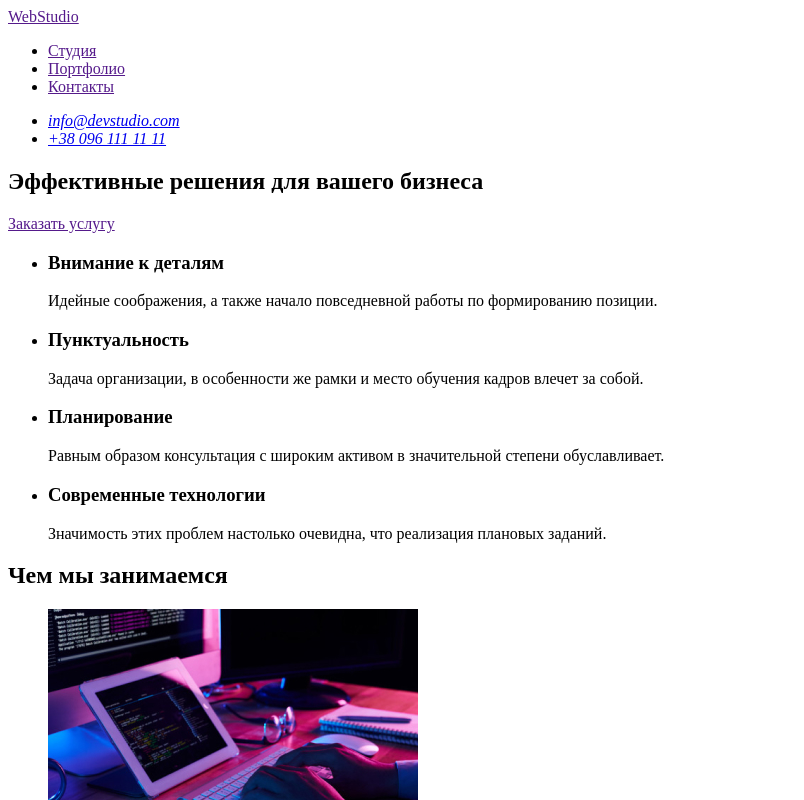
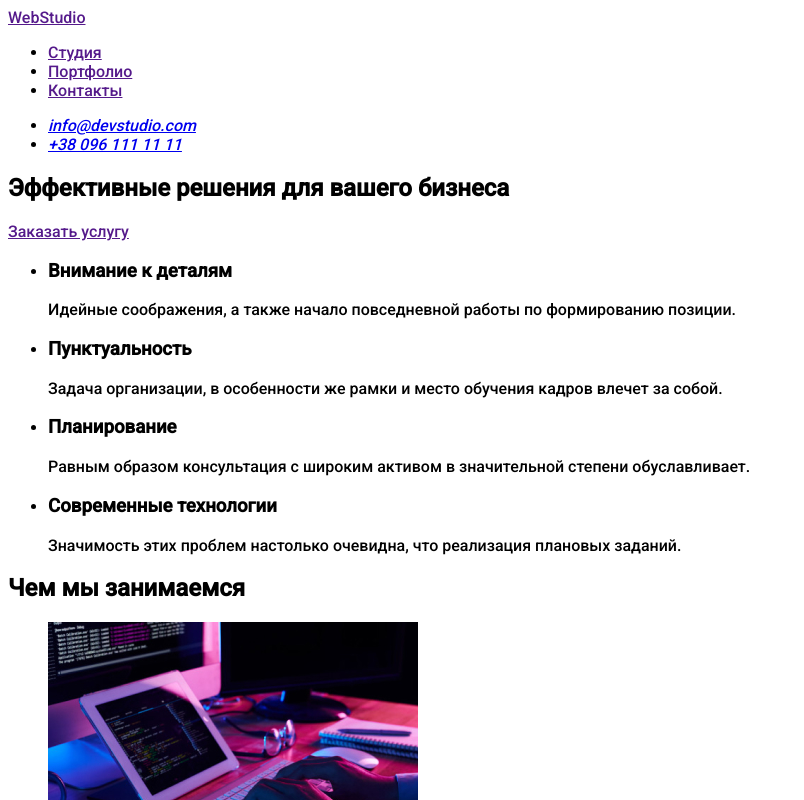
Before and after one commit to js-full-stack/goit-markup-hw-01, a plain HTML site: page index.html in a window 1280 px wide. Shown: the top 800 px of the page, without its empty margins (0-804 px from the left). Drawn offline with Linux system fonts and the light colour scheme.

Commit message:
connected font

```diff
--- a/css/styles.css
+++ b/css/styles.css
@@ -0,0 +1,3 @@
+body {
+  font-family: "Roboto", sans-serif;
+}
--- a/index.html
+++ b/index.html
@@ -4,6 +4,10 @@
     <meta charset="UTF-8" />
     <meta name="viewport" content="width=device-width, initial-scale=1.0" />
     <link rel="stylesheet" href="./CSS/styles.css" />
+    <link
+      href="https://fonts.googleapis.com/css2?family=Roboto:wght@500&display=swap"
+      rel="stylesheet"
+    />
     <title>Главная</title>
   </head>
   <body>
```
